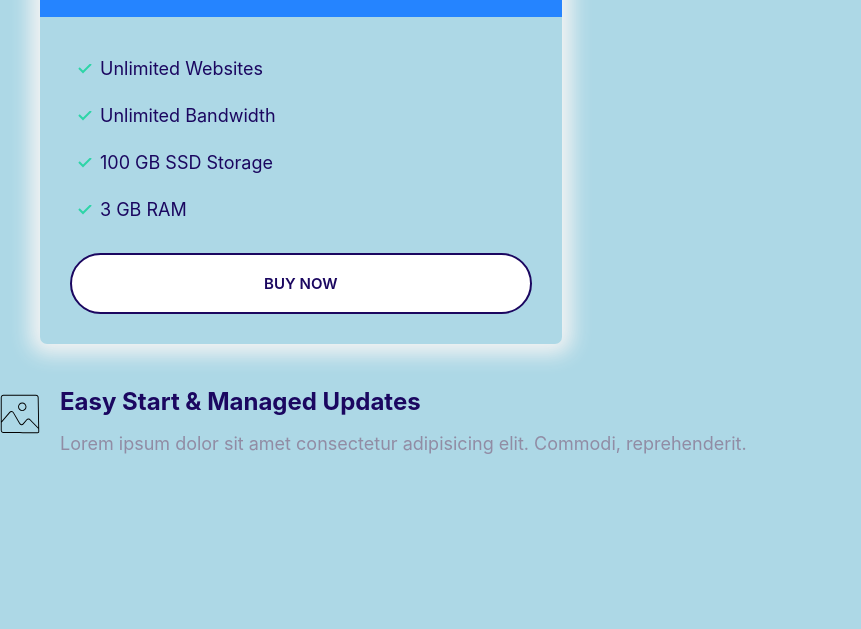
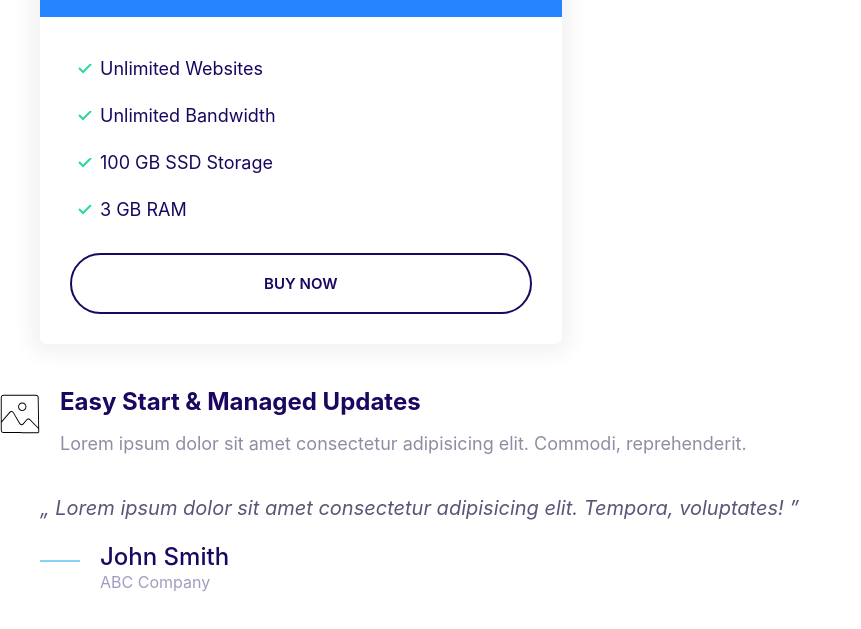
Before and after one commit to vat332/website, a plain HTML site: page index.html in a window 1280 px wide. Shown: the part 185-814 px from the top of the page, without its empty margins (0-861 px from the left). Drawn offline with Linux system fonts and the light colour scheme; a web font is replaced by a local one.

Commit message:
Build the quotes components.

```diff
--- a/css/styles.css
+++ b/css/styles.css
@@ -4,6 +4,7 @@
   --accent-color: #ff3400;
   --headings-color: #1b0760;
   --body-text: #918ca4;
+  --body-darker-text: #5c5577;
   --border-color: #ccc;
   --border-radius: 30px;
 }
@@ -50,7 +51,6 @@
 @media screen and (min-width: 1024px) {
   body {
     font-size: 1.8rem;
-    background: lightblue;
   }
   h1 {
     font-size: 8rem;
@@ -380,3 +380,51 @@
 .media__image {
   margin-top: 1rem;
 }
+
+/* Quotes */
+
+.quote {
+  font-size: 3rem;
+  font-style: italic;
+  color: var(--body-darker-text);
+  line-height: 1.3;
+}
+
+.quote__text::before {
+  content: open-quote;
+}
+
+.quote__text::after {
+  content: close-quote;
+}
+
+.quote__author {
+  font-size: 3rem;
+  font-weight: 500;
+  font-style: normal;
+  margin-bottom: 0;
+}
+
+.quote__organization {
+  opacity: 0.4;
+  color: var(--headings-color);
+  font-size: 2rem;
+  font-style: normal;
+}
+
+.quote__line {
+  position: relative;
+  bottom: 10px;
+}
+
+@media screen and (min-width: 1024px) {
+  .quote {
+    font-size: 2rem;
+  }
+  .quote__author {
+    font-size: 2.4rem;
+  }
+  .quote__organization {
+    font-size: 1.6rem;
+  }
+}
--- a/index.html
+++ b/index.html
@@ -48,5 +48,25 @@
         </p>
       </div>
     </div>
+
+    <blockquote class="quote">
+      <p class="quote__text">
+        Lorem ipsum dolor sit amet consectetur adipisicing elit. Tempora,
+        voluptates!
+      </p>
+      <footer>
+        <div class="media">
+          <div class="media__image">
+            <svg class="icon icon--primary quote__line">
+              <use xlink:href="images/sprite.svg#line"></use>
+            </svg>
+          </div>
+          <div class="media__body">
+            <h3 class="media__title quote__author">John Smith</h3>
+            <p class="quote__organization">ABC Company</p>
+          </div>
+        </div>
+      </footer>
+    </blockquote>
   </body>
 </html>
```
Also changed, not shown: components/quotes.html (added, +19 -0 lines).
